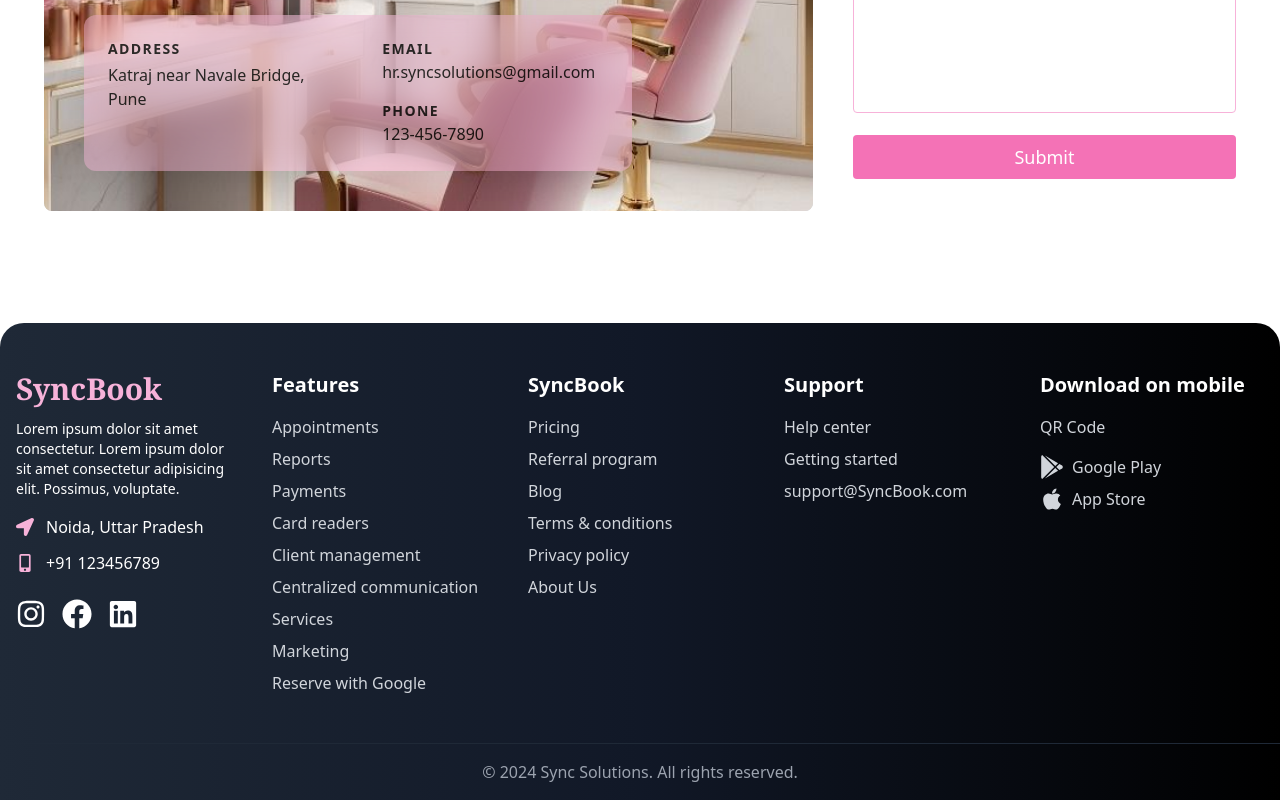
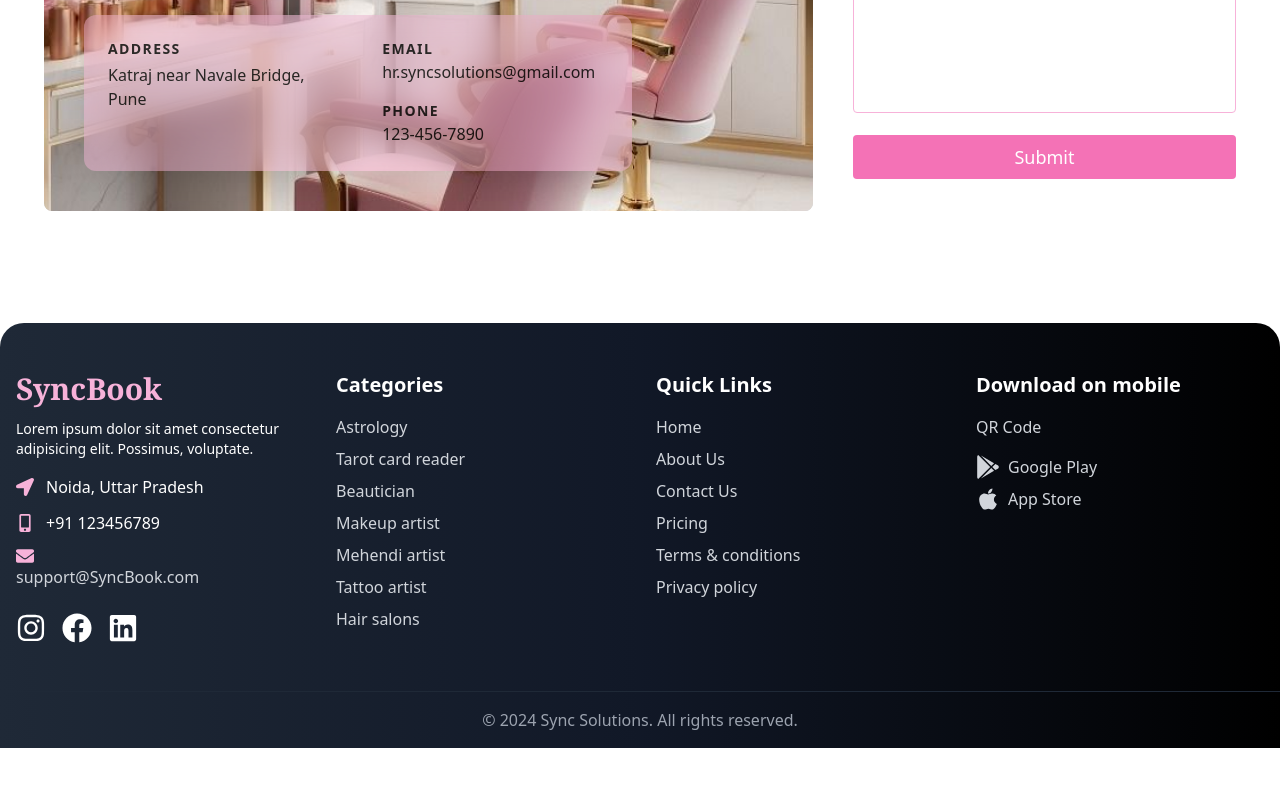
Before and after one commit to Pratham11601/quick_cabs_website, a React (Vite) app: page / in a window 1280 px wide. Shown: the part 2503-3303 px from the top of the page. After the commit the page ends 3251 px from the top, so only its background shows below. Built offline with nearby package versions, Linux system fonts and the light colour scheme.

Commit message:
footer updated

```diff
--- a/src/components/Footer/footer.jsx
+++ b/src/components/Footer/footer.jsx
@@ -6,49 +6,43 @@
   FaLinkedin,
   FaLocationArrow,
   FaMobileAlt,
+  FaEnvelope,
   FaGooglePlay,
   FaApple,
 } from "react-icons/fa";
 
 const Features = [
-  { title: "Appointments", link: "/appointments" },
-  { title: "Reports", link: "/reports" },
-  { title: "Payments", link: "/payments" },
-  { title: "Card readers", link: "/card-readers" },
-  { title: "Client management", link: "/clients" },
-  { title: "Centralized communication", link: "/communication" },
-  { title: "Services", link: "/services" },
-  { title: "Marketing", link: "/marketing" },
-  { title: "Reserve with Google", link: "/google-reserve" },
+  { title: "Astrology", link: "/categories/astrology" },
+  { title: "Tarot card reader", link: "/categories/tarot-card-reader" },
+  { title: "Beautician", link: "/categories/beautician" },
+  { title: "Makeup artist", link: "/categories/makeup-artist" },
+  { title: "Mehendi artist", link: "/categories/mehendi-artist" },
+  { title: "Tattoo artist", link: "/categories/tattoo-artist" },
+  { title: "Hair salons", link: "/categories/hair-salons" },
 ];
 
 const GoldieLinks = [
+  { title: "Home" , link: "/",},
+  { title: "About Us", link: "/aboutus" },
+  { title: "Contact Us", link: "/contactus" },
   { title: "Pricing", link: "/pricing" },
-  { title: "Referral program", link: "/referral" },
-  { title: "Blog", link: "/blog" },
   { title: "Terms & conditions", link: "/terms" },
   { title: "Privacy policy", link: "/privacy" },
-  { title: "About Us", link: "/aboutus" },
-];
-
-const Support = [
-  { title: "Help center", link: "/help" },
-  { title: "Getting started", link: "/#" },
 ];
 
 const Footer = () => {
   return (
     <div className="bg-gradient-to-r from-gray-800 via-gray-900 to-black text-white mt-14 rounded-t-3xl">
       <section className="container max-w-7xl mx-auto px-4">
-        <div className="grid grid-cols-1 md:grid-cols-5 py-12 gap-8">
+        <div className="grid grid-cols-1 md:grid-cols-4 py-12 gap-8">
           {/* Company Details Section */}
           <div>
             <h1 className="sm:text-3xl text-xl font-bold mb-3 font-serif text-primary">
               SyncBook
             </h1>
             <p className="text-sm mb-4">
-              Lorem ipsum dolor sit amet consectetur. Lorem ipsum dolor sit amet
-              consectetur adipisicing elit. Possimus, voluptate.
+              Lorem ipsum dolor sit amet consectetur adipisicing elit. Possimus,
+              voluptate.
             </p>
             <div className="flex items-center gap-3 mb-3">
               <FaLocationArrow className="text-lg text-primary" />
@@ -57,6 +51,12 @@
             <div className="flex items-center gap-3 mb-3">
               <FaMobileAlt className="text-lg text-primary" />
               <p>+91 123456789</p>
+            </div>
+            <div>
+              <FaEnvelope className="text-lg text-primary" />
+                <p><a href="mailto:support@heygoldie.com" className="text-gray-300 hover:text-white">
+                  support@SyncBook.com
+                </a></p>
             </div>
             <div className="flex items-center gap-4 mt-6">
               <a href="#" className="text-3xl hover:text-primary duration-300">
@@ -73,7 +73,7 @@
 
           {/* Features Column */}
           <div>
-            <h2 className="text-xl font-bold mb-4">Features</h2>
+            <h2 className="text-xl font-bold mb-4">Categories</h2>
             <ul className="space-y-2">
               {Features.map((item, index) => (
                 <li key={index}>
@@ -88,9 +88,9 @@
             </ul>
           </div>
 
-          {/* Goldie Column */}
+          {/* Quick Links Column */}
           <div>
-            <h2 className="text-xl font-bold mb-4">SyncBook</h2>
+            <h2 className="text-xl font-bold mb-4">Quick Links</h2>
             <ul className="space-y-2">
               {GoldieLinks.map((item, index) => (
                 <li key={index}>
@@ -102,28 +102,6 @@
                   </Link>
                 </li>
               ))}
-            </ul>
-          </div>
-
-          {/* Support Column */}
-          <div>
-            <h2 className="text-xl font-bold mb-4">Support</h2>
-            <ul className="space-y-2">
-              {Support.map((item, index) => (
-                <li key={index}>
-                  <Link
-                    to={item.link}
-                    className="text-gray-300 hover:text-white hover:translate-x-1 duration-300 block"
-                  >
-                    {item.title}
-                  </Link>
-                </li>
-              ))}
-              <li>
-                <a href="mailto:support@syncbook.com" className="text-gray-300 hover:text-white">
-                  support@SyncBook.com
-                </a>
-              </li>
             </ul>
           </div>
 
```
